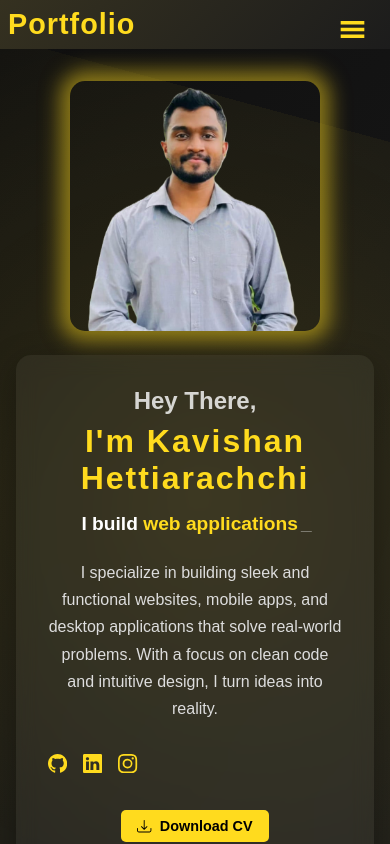
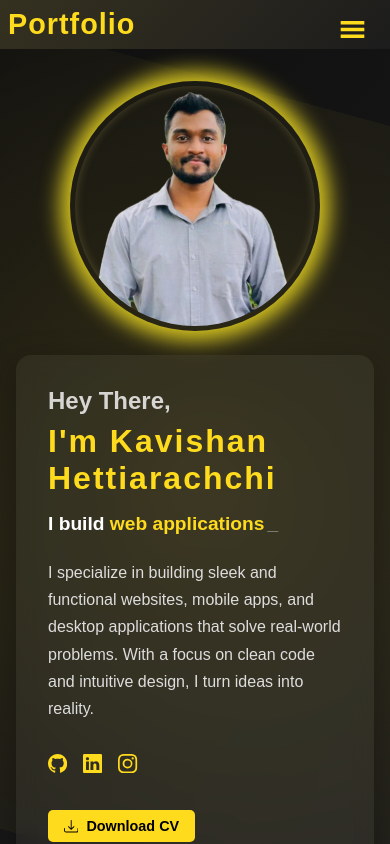
Before and after one commit to MrKavishan/Portfolio, a React (Vite) app in the folder portf/: page / in a window 390 px wide. Shown: the top 844 px of the page. Built offline with nearby package versions, Linux system fonts and the light colour scheme.

Commit message:
update hero css

```diff
--- a/portf/src/Components/Hero/hero.css
+++ b/portf/src/Components/Hero/hero.css
@@ -109,52 +109,73 @@
   transform: translateY(-3px) scale(1.05);
 }
 
+/* General Styles */
+body {
+  margin: 0;
+  font-family: 'Segoe UI', Tahoma, Geneva, Verdana, sans-serif;
+  background: linear-gradient(135deg, #1e1e2f, #2a2a40);
+  color: white;
+  overflow-x: hidden;
+}
+
 /* Hero Image Styling */
 .hero-image {
   position: relative;
   width: 100%;
   max-width: 400px;
   aspect-ratio: 1 / 1;
-  border-radius: 15px;
+  border-radius: 50%;
   overflow: hidden;
-  box-shadow: 0 0 20px 10px rgba(255, 219, 30, 0.5);
+  box-shadow:
+    0 0 20px 10px rgba(253, 231, 36, 0.81),
+    inset 0 0 10px rgba(193, 175, 98, 0.3); /* Inner glow effect */
+  margin-top: 2rem;
+  transition: all 0.3s ease;
+  border: 5px solid transparent;
+}
 
-  margin-top: 2rem;
+.hero-image::before {
+  content: '';
+  position: absolute;
+  top: -2px;
+  left: -2px;
+  right: -2px;
+  bottom: -2px;
+  border-radius: 50%;
+  background: linear-gradient(140deg, #ffdb1e, #fdb13e, #f7dd37);
+  z-index: -1;
+  filter: blur(10px); /* Create a glowing aura */
+  opacity: 0.7;
+  transition: opacity 0.3s ease;
 }
+
+.hero-image:hover::before {
+  opacity: 1;
+}
+
 
 .hero-image img {
   width: 100%;
   height: 100%;
   object-fit: cover;
-  transition: transform 0.3s ease;
+  transition: transform 0.3s ease, filter 0.3s ease;
+  filter: grayscale(0%);
 }
-
 .hero-image:hover {
-  box-shadow: 0 0 30px 15px rgba(255, 219, 30, 0.8);
+  box-shadow:
+    0 0 30px 15px rgba(255, 219, 30, 0.8),
+    inset 0 0 15px rgba(255, 219, 30, 0.5);
+  border: 5px solid #ffdb1e;
+  transform: scale(1.05);
 }
 
 .hero-image img:hover {
-  transform: scale(1.05) rotate(2deg);
+  transform: scale(1.05) rotate(2deg); /* Adds scaling and slight rotation on hover */
+  filter: grayscale(0%) brightness(1.1); /* Brighten the image slightly */
 }
 
-/* Responsive Styles */
-@media screen and (max-width: 1024px) {
-  .hero {
-    flex-direction: column;
-    padding: 3rem 5%;
-    text-align: center;
-    gap: 2rem;
-  }
-
-  .hero-content {
-    max-width: 100%;
-    margin-bottom: 2rem;
-  }
-
-  .hero-image {
-    max-width: 300px;
-    margin-top: 0;
-  }
+.hero-image:active {
+  transform: scale(0.95); /* Shrink slightly when clicked */
 }
 
 @media screen and (max-width: 600px) {
```
